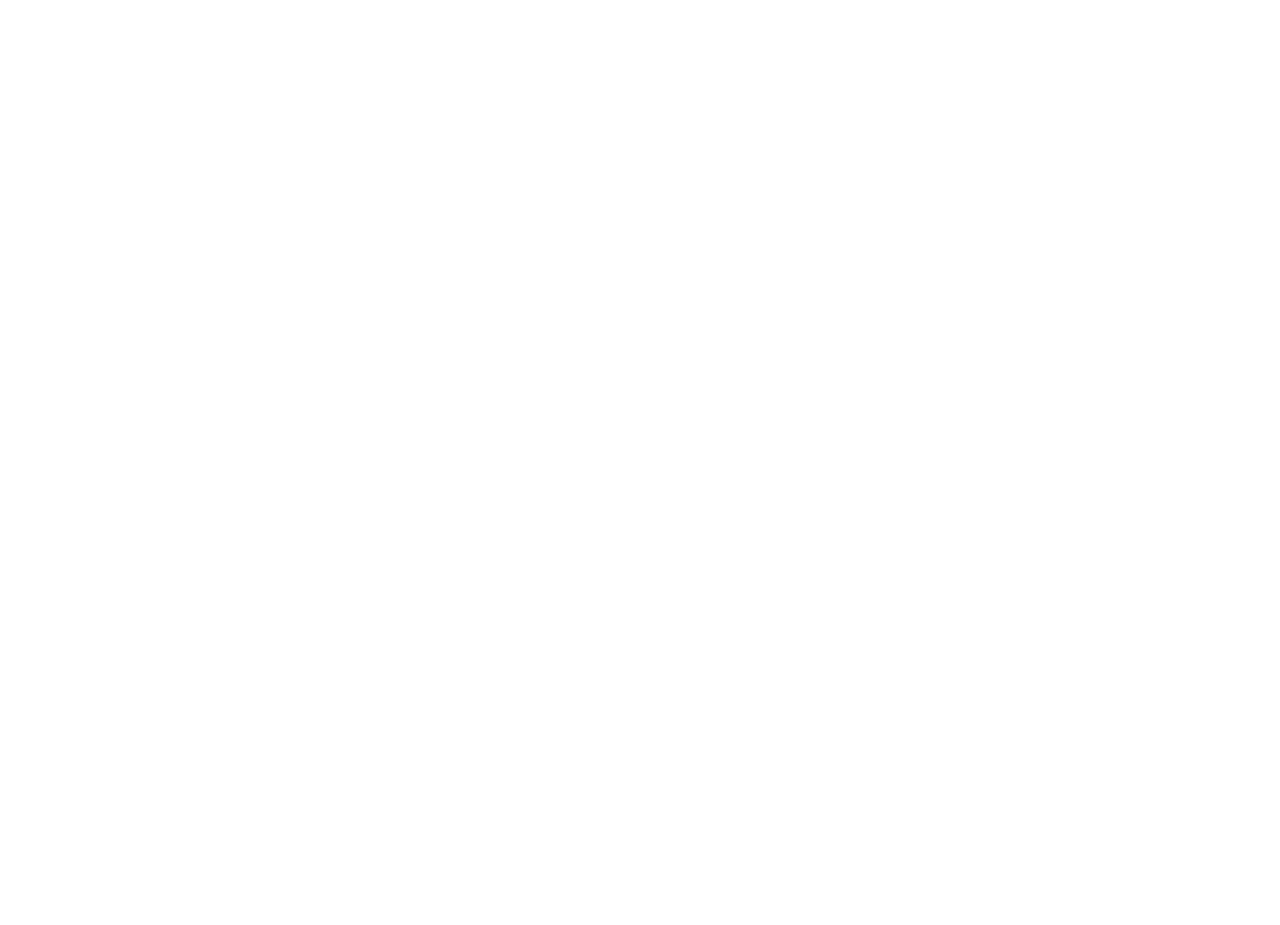
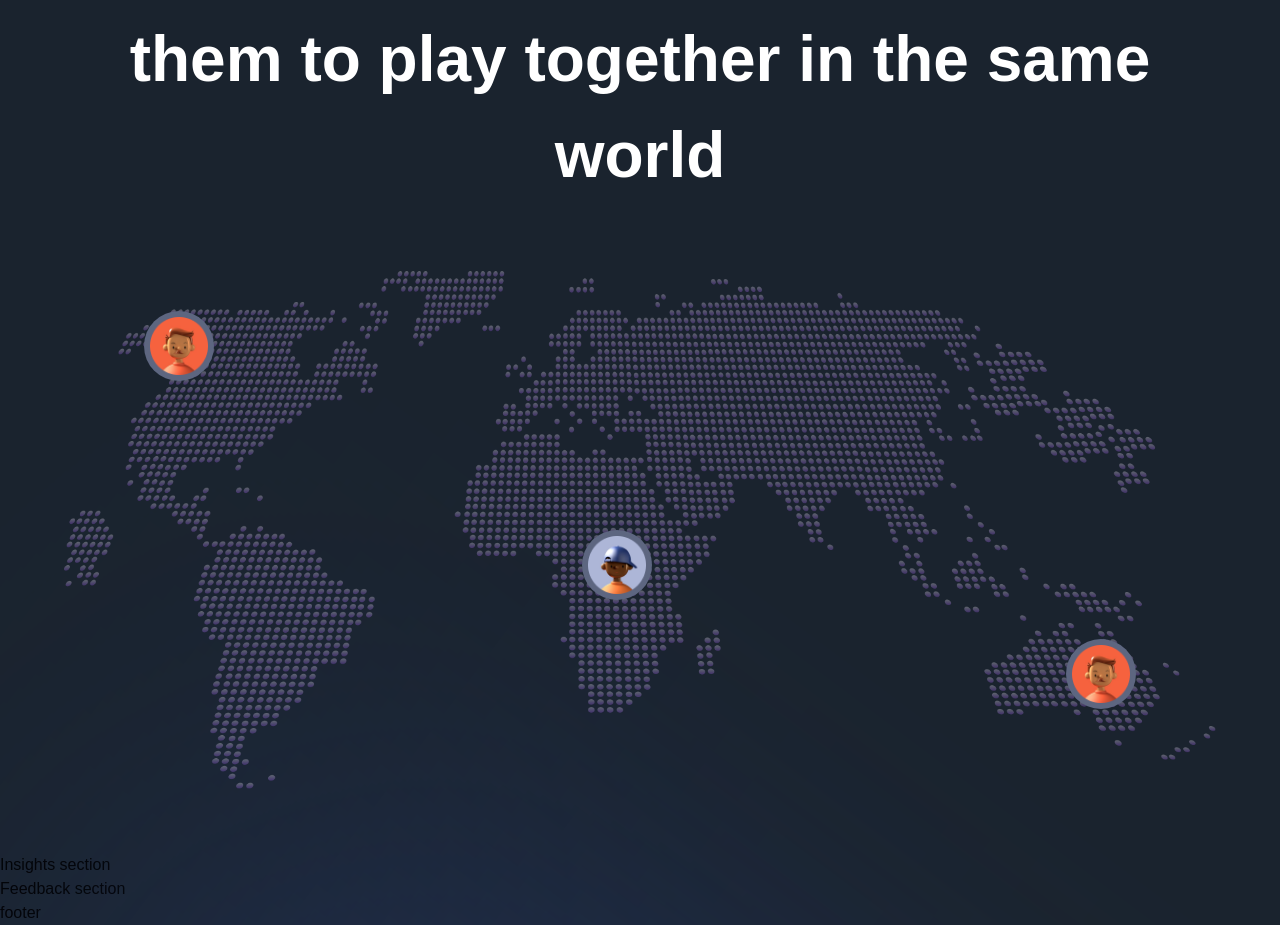
Before and after one commit to PavanKusunuri/metaverse, a Next.js app: page / in a window 1280 px wide. Shown: the part 6609-7534 px from the top of the page. Before the commit the page ends 6527 px from the top, so only its background shows below. Built offline with nearby package versions, Linux system fonts and the light colour scheme; a web font is replaced by a local one.

Commit message:
Added World Component in meta versus

```diff
--- a/sections/World.jsx
+++ b/sections/World.jsx
@@ -1,9 +1,56 @@
 'use client';
 
+import { motion } from 'framer-motion';
+
+import styles from '../styles'
+import { staggerContainer, fadeIn } from '../utils/motion';
+import { TitleText, TypingText} from '../components';
+
 const World = () => (
-  <section>
-    World section
-  </section>
+  <section className={`${styles.paddings} relative z-10`}>
+  <motion.div
+  variants={staggerContainer}
+  initial="hidden"
+  whileInView="show"
+  viewport={{ once: 'false', amount: 0.25}}
+  className={`${styles.innerWidth} mx-auto flex flex-col`}
+  >
+    <TypingText title="| People on the World" textStyles="text-center" />
+    <TitleText title={(
+      <>
+      Track friends around you and invite them to play together in the same world
+      </>
+    )}
+    textStyles="text-center"
+    />
+    <motion.div
+
+    variant={fadeIn('up', 'tween', 0.3, 1)}
+    className="relative mt-[68px] flex w-full h0 [550px]">
+<img
+src="/map.png"
+alt="map"
+className='w-full h-full object-cover'
+/>
+<div className='absolute bottom-20 right-20 w-[70px] h-[70px] p-[6px] rounded-full bg-[#5d6680]'>
+<img src="people-01.png" alt="people" className='w-full h-full' />
+
+
+</div>
+<div className='absolute top-10 left-20 w-[70px] h-[70px] p-[6px] rounded-full bg-[#5d6680]'>
+<img src="people-01.png" alt="people" className='w-full h-full' />
+
+
+</div>
+<div className='absolute top-1/2 left-[45%] w-[70px] h-[70px] p-[6px] rounded-full bg-[#5d6680]'>
+<img src="people-03.png" alt="people" className='w-full h-full' />
+
+
+</div>
+    </motion.div>
+    </motion.div>
+    </section>
+
 );
 
 export default World;
```
